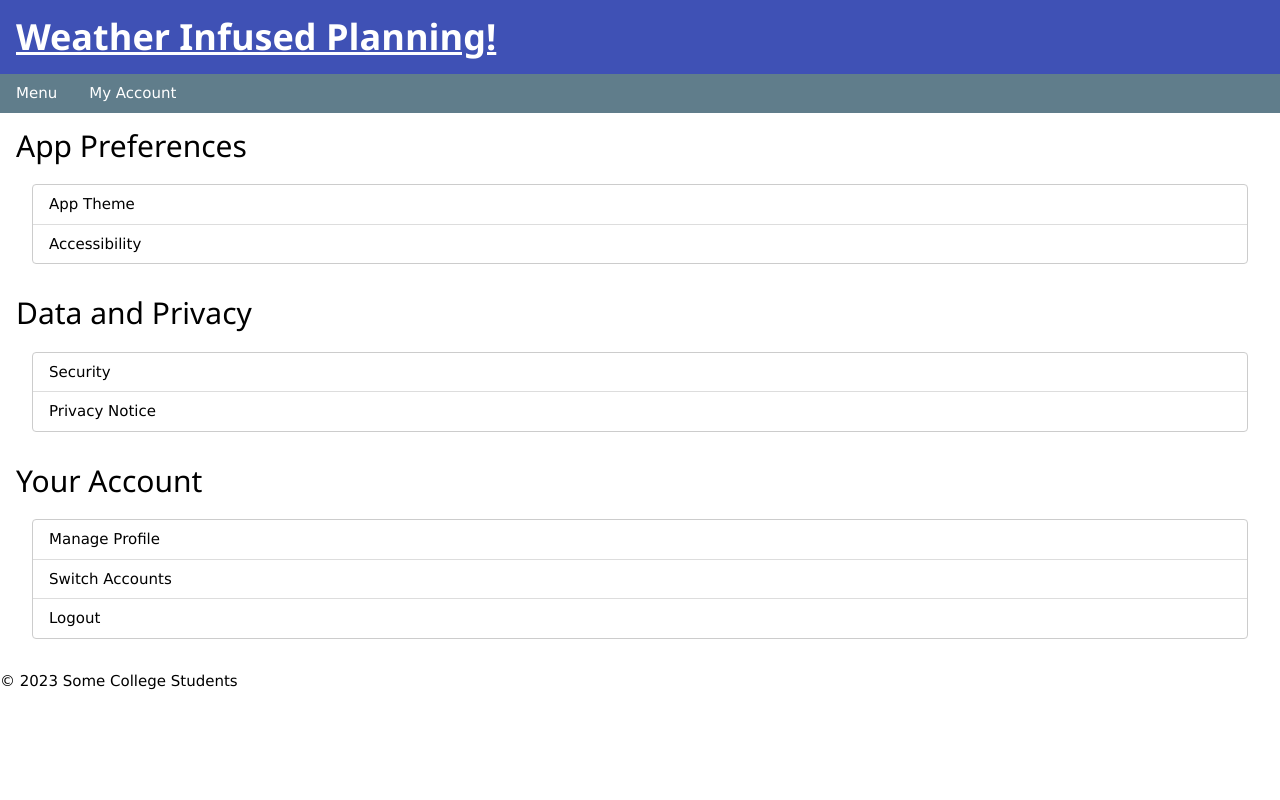
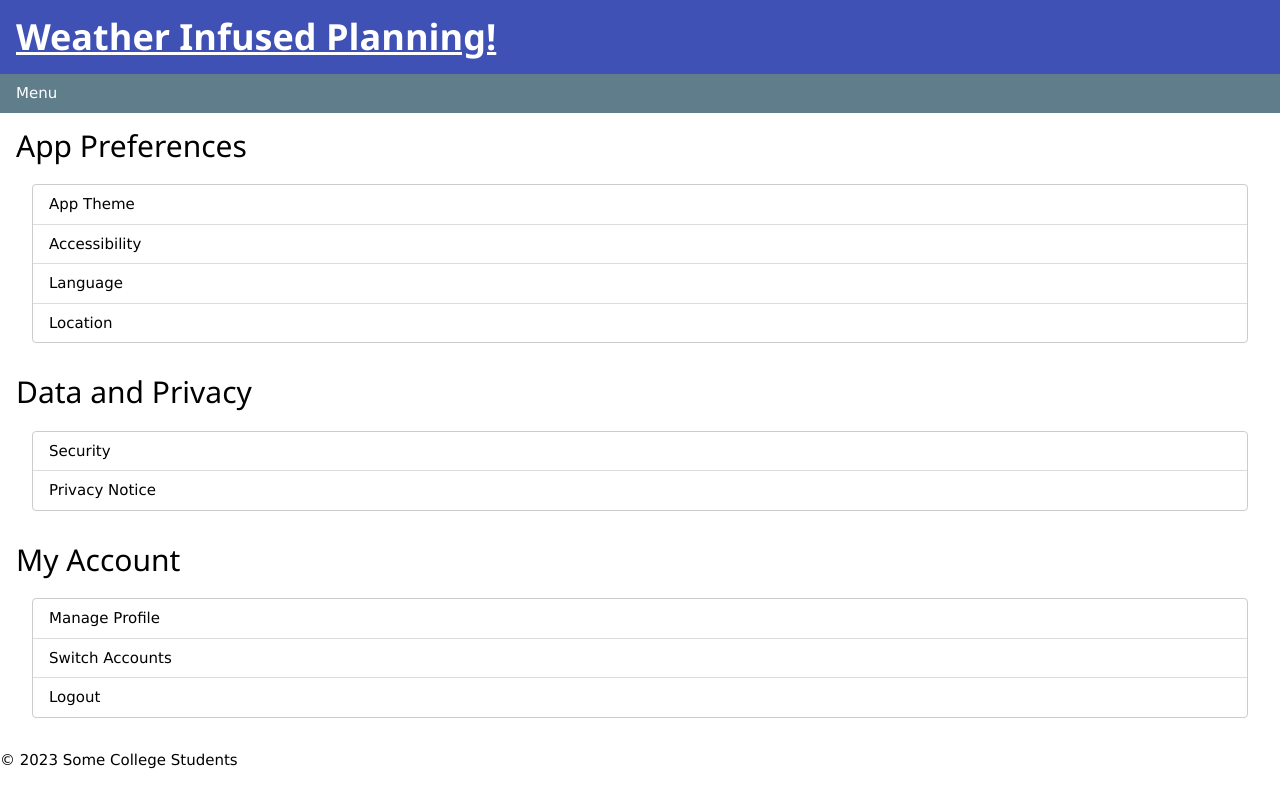
Before and after one commit to UCCS-CS4300-5300/group5-fall2023, a Django app: page /settings/ in a window 1280 px wide. Run offline with Django 3.2, Linux system fonts and the light colour scheme; a user stored in the database is signed in.

Commit message:
set up location change, moved login and signup, and switched API calls, making this commit before I fuck things in the models

```diff
--- a/weatherApp/templates/weatherApp/includes/headerBar.html
+++ b/weatherApp/templates/weatherApp/includes/headerBar.html
@@ -14,17 +14,6 @@
       <a href="/settings" class="w3-bar-item w3-button">Settings</a>
     </div>
   </div>
-  <div class="w3-dropdown-hover w3-blue-gray">
-    <button class="w3-bar-item w3-button w3-right">My Account</button>
-    <div class="w3-dropdown-content w3-bar-block w3-card-4">
-      {% if user.is_authenticated %}
-      <a href="#" class="w3-bar-item w3-button">Profile</a>
-      <a href="{% url 'logout' %}" class="w3-bar-item w3-button">Sign Out</a>
-      {% else %}
-      <a href="{% url 'login' %}" class="w3-bar-item w3-button">Login</a>
-      <a href="{% url 'signup' %}" class="w3-bar-item w3-button">Sign Up</a>
-      {% endif %}
-    </div>
-  </div>
+
 </div>
 </div>
--- a/weatherApp/templates/weatherApp/settings_page.html
+++ b/weatherApp/templates/weatherApp/settings_page.html
@@ -6,6 +6,14 @@
   <title>Weather-Infused Planning</title>
   <link rel="stylesheet" href="https://www.w3schools.com/w3css/4/w3.css">
 </head>
+
+  <script>
+    function changeLocation(){ window.location.href = "/settings/changeLocation"; }
+    function signup(){ window.location.href = "/signup"}
+    function login(){ window.location.href = "/login"}
+    function logout(){ window.location.href = "/logout"}
+  </script>
+
 <body>
   {% include 'weatherApp/includes/headerBar.html' %}
 
@@ -15,6 +23,9 @@
       <ul class="w3-ul w3-border w3-round">
         <li class="w3-hover-light-grey">App Theme</li>
         <li class="w3-hover-light-grey">Accessibility</li>
+        <li class="w3-hover-light-grey">Language</li>
+        <li class="w3-hover-light-grey" type="button" onclick="changeLocation()">Location</li>
+      </ul>
       </ul>
     </div>
   </div>
@@ -28,12 +39,17 @@
     </div>
   </div>
   <div class="w3-container">
-    <h2>Your Account</h2>
+    <h2>My Account</h2>
     <div class="w3-panel">
       <ul class="w3-ul w3-border w3-round">
+        {% if user.is_authenticated %}
         <li class="w3-hover-light-grey">Manage Profile</li>
         <li class="w3-hover-light-grey">Switch Accounts</li>
-        <li class="w3-hover-light-grey">Logout</li>
+        <li class="w3-hover-light-grey" type="button" onclick="logout()">Logout</li>
+        {% else %}
+        <li class="w3-hover-light-grey" type="button" onclick="Login()">Login</li>
+        <li class="w3-hover-light-grey" type="button" onclick="signup()">Sign Up</li>
+        {% endif %}
       </ul>
     </div>
   </div>
--- a/weatherApp/urls.py
+++ b/weatherApp/urls.py
@@ -12,11 +12,12 @@ urlpatterns = [
   path("", views.index, name="index"),
   path("createEvent", views.createEvent, name="createEvent"),
   path("allEvents", views.allEvents, name="allEvents"),
-  path('get_weather_from_ip/', views.get_weather_from_ip, name="get_weather_from_ip"),
+  path('get_weather/', views.get_weather, name="get_weather"),
   path('headerBar', views.headerBar, name="headerBar"),
   path('login/', LoginView.as_view(), name='login'),
   path('signup/', SignUpView.as_view(), name='signup'),
   path('logout/', auth_views.LogoutView.as_view(next_page='index'), name='logout'),
   path('settings/', views.settings, name='settings'),
+  path('settings/changeLocation/', views.changeLocation, name='changeLocation'),
   path('api/', include(router.urls)),
   ]
--- a/weatherApp/views.py
+++ b/weatherApp/views.py
@@ -2,8 +2,8 @@ from django.shortcuts import render, redirect, get_object_or_404
 from django.views import View
 from django.http import HttpResponse
 from django.views.decorators.csrf import csrf_exempt
-from .forms import EventForm, CustomUserCreationForm
-from .models import Event
+from .forms import ChangeLocationForm, EventForm, CustomUserCreationForm
+from .models import Event, Location, Weather
 from .serializers import EventModelSerializer
 from django.contrib.auth.views import LoginView as AuthLoginView
 from django.urls import reverse_lazy
@@ -59,24 +59,35 @@ def createEvent(request):
 
   return render(request, 'weatherApp/addEvent.html', {'event_form': form})
 
-def get_location_from_ip(ip_address):
-  response = requests.get("http://ip-api.com/json/{}".format(ip_address))
-  return response.json()
+#def get_location_from_ip(ip_address):
+#  response = requests.get("http://ip-api.com/json/{}".format(ip_address))
+#  return response.json()
 
-def get_weather_from_ip(request):
-  ip_address = request.GET.get("ip")
-  location = get_location_from_ip(ip_address)
-  city = location.get("city")
-  country_code = location.get("countryCode")
-  weather_data = get_weather_from_location(city, country_code)
-  description = weather_data['weather'][0]['description']
-  temperature = weather_data['main']['temp']
-  s = "You're in {}, {}. You can expect {} with a temperature of {} F.".format(city, country_code, description, temperature)
-  data = {"weather_data": s}
-  return JsonResponse(data)
+def get_weather():#_from_ip(request):
+#  ip_address = request.GET.get("ip")
+#  location = get_location_from_ip(ip_address)
+#  city = location.get("city")
+#  country_code = location.get("countryCode")
+  address = Location.city + "," + Location.state
+  weather_data = get_location(address)#(city, country_code)
+  print(weather_data)
+#  description = weather_data['weather'][0]['description']
+#  temperature = weather_data['main']['temp']
+#  s = "You're in {}, {}. You can expect {} with a temperature of {} F.".format(city, country_code, description, temperature)
+#  data = {"weather_data": s}
+#  return JsonResponse(data)
 
-def get_weather_from_location(city, country_code):
-  url = "http://api.openweathermap.org/data/2.5/weather?q={},{}&appid=a8e71c9932b20c4ceb0aed183e6a83bb&units=imperial".format(city, country_code)
+def get_location(address):#(city, country_code):
+  address_url = " https://geocode.maps.co/search?q={address}".format(address=address)
+  address_response = requests.get(address_url)
+  address_json = address_response.json()
+  lat = address_json[0]['lat']
+  lon = address_json[0]['lon']
+  url_url = "https://api.weather.gov/points/{latitude},{longitude}".format(latitude=lat, longitude=lon)
+#"http://api.openweathermap.org/data/2.5/weather?q={},{}&appid=a8e71c9932b20c4ceb0aed183e6a83bb&units=imperial".format(city, country_code)
+  url_response = requests.get(url_url)
+  url_json = url_response.json()
+  url = url_json['properties']['forecast']
   response = requests.get(url)
   return response.json()
 
@@ -94,3 +105,19 @@ def settings(request):
 class EventModelViewSet(viewsets.ModelViewSet):
   queryset = Event.objects.all()
   serializer_class = EventModelSerializer
+
+@csrf_exempt
+def changeLocation(request):
+  if request.method == 'POST':
+    form = ChangeLocationForm(request.POST)
+    if form.is_valid():
+      city = form.cleaned_data['city']
+      state = form.cleaned_data['state']
+      Location.city = city
+      Location.state = state
+      Location.save()
+      get_weather()
+      return redirect('/settings')#HttpResponse('Location Changed!') #redirect('weatherApp:get_weather', address=address)
+  else:
+    form = ChangeLocationForm()
+  return render(request, 'weatherApp/changeLocation.html', {'form': form})
```
Also changed, not shown: weatherApp/forms.py (+17 -1 lines), weatherApp/models.py (+13 -0 lines), weatherApp/templates/weatherApp/changeLocation.html (added, +36 -0 lines), weatherApp/templates/weatherApp/index.html (+11 -2 lines), weatherApp/migrations/0003_location_weather.py (added).
